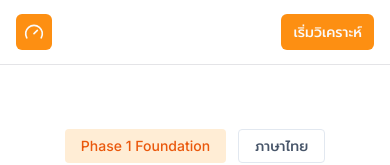
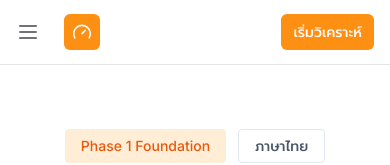
Before and after one commit to sarayutrois/thai-energy-planner, a Next.js app in the folder apps/web/: page / in a window 390 px wide. Shown: the top 165 px of the page. Built offline with nearby package versions, Linux system fonts and the light colour scheme.

Commit message:
fix: add mobile menu toggle to MainNav for responsive design

```diff
--- a/apps/web/src/components/main-nav.tsx
+++ b/apps/web/src/components/main-nav.tsx
@@ -1,5 +1,8 @@
+"use client";
+
+import { useState } from "react";
 import Link from "next/link";
-import { BarChart3, BatteryCharging, Calculator, FileText, Gauge, PlugZap, SunMedium, UploadCloud } from "lucide-react";
+import { BarChart3, BatteryCharging, Calculator, FileText, Gauge, PlugZap, SunMedium, UploadCloud, Menu, X } from "lucide-react";
 
 const navItems = [
   { label: "วิเคราะห์", href: "/analysis/new", icon: Gauge },
@@ -13,15 +16,28 @@ const navItems = [
 ];
 
 export function MainNav() {
+  const [isOpen, setIsOpen] = useState(false);
+
   return (
     <header className="sticky top-0 z-20 border-b border-border bg-background/88 backdrop-blur">
       <div className="mx-auto flex h-16 w-full max-w-7xl items-center justify-between gap-4 px-4 md:px-6">
+        <div className="flex items-center gap-4">
+          <button
+            className="lg:hidden p-2 -ml-2 text-muted-foreground hover:text-foreground focus:outline-none"
+            onClick={() => setIsOpen(!isOpen)}
+            aria-label="Toggle menu"
+          >
+            {isOpen ? <X className="h-6 w-6" /> : <Menu className="h-6 w-6" />}
+          </button>
+
           <Link href="/" className="flex items-center gap-3 font-semibold" aria-label="Thai Energy Planner">
             <span className="flex h-9 w-9 items-center justify-center rounded-md bg-primary text-primary-foreground">
               <Gauge aria-hidden="true" className="h-5 w-5" />
             </span>
             <span className="hidden sm:inline">Thai Energy Planner</span>
           </Link>
+        </div>
+
         <nav className="hidden items-center gap-1 lg:flex" aria-label="Main navigation">
           {navItems.map((item) => (
             <a
@@ -34,6 +50,7 @@ export function MainNav() {
             </a>
           ))}
         </nav>
+
         <a
           className="inline-flex h-9 items-center justify-center gap-2 rounded-md bg-primary px-3 text-sm font-medium text-primary-foreground transition hover:bg-primary/92 focus:outline-none focus:ring-2 focus:ring-ring"
           href="/analysis/new"
@@ -41,6 +58,25 @@ export function MainNav() {
           เริ่มวิเคราะห์
         </a>
       </div>
+
+      {/* Mobile Menu Dropdown */}
+      {isOpen && (
+        <div className="lg:hidden border-t border-border bg-background px-4 py-4 shadow-lg absolute w-full left-0">
+          <nav className="flex flex-col gap-2" aria-label="Mobile navigation">
+            {navItems.map((item) => (
+              <a
+                key={item.href}
+                href={item.href}
+                onClick={() => setIsOpen(false)}
+                className="flex h-10 items-center gap-3 rounded-md px-3 text-sm font-medium text-muted-foreground transition hover:bg-muted hover:text-foreground"
+              >
+                <item.icon aria-hidden="true" className="h-5 w-5" />
+                {item.label}
+              </a>
+            ))}
+          </nav>
+        </div>
+      )}
     </header>
   );
 }
```
Lines whose indentation alone changed are shown as unchanged.
